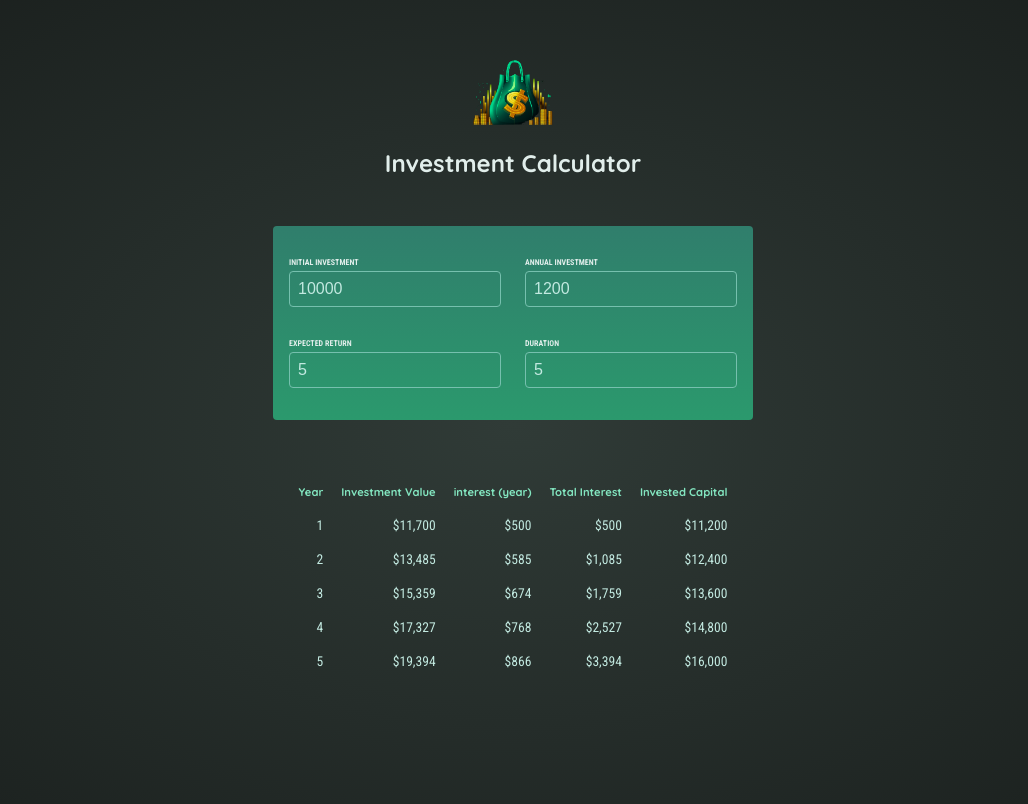
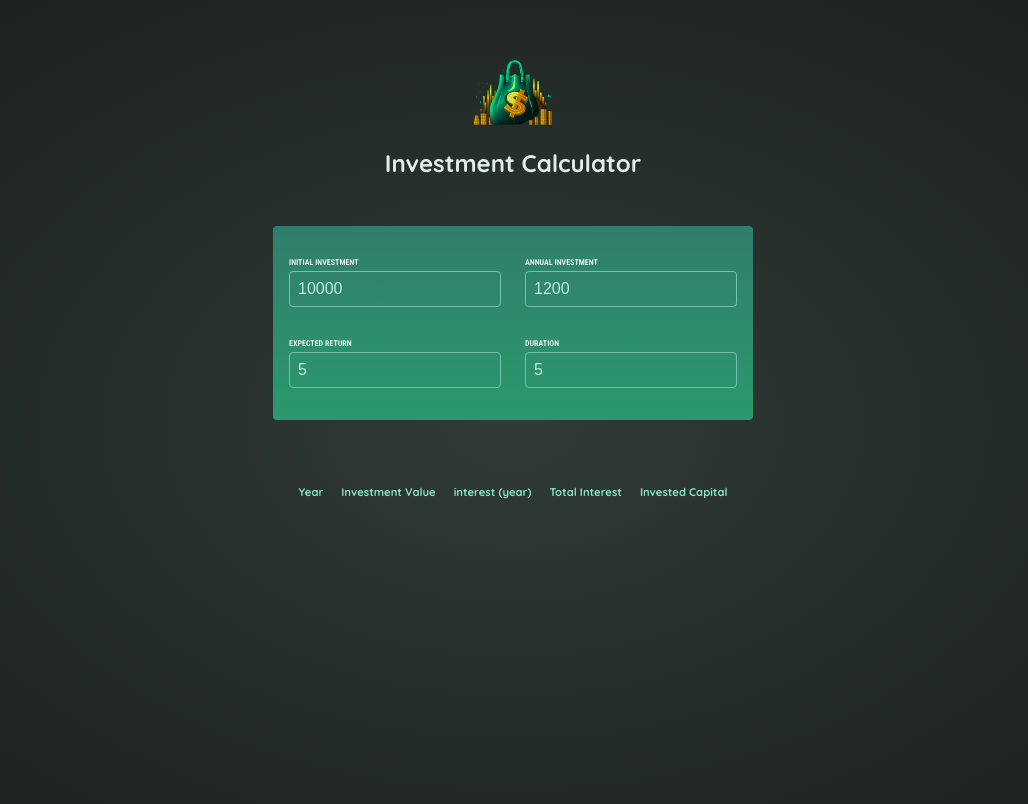
Before and after one commit to Mr-Luka/investment-app-practice, a React (Vite) app: page / in a window 1280 px wide. Shown: the top 804 px of the page, without its empty margins (127-1155 px from the left). Built offline with nearby package versions, Linux system fonts and the light colour scheme.

Commit message:
cleared results jsx

```diff
--- a/src/components/Results.jsx
+++ b/src/components/Results.jsx
@@ -1,11 +1,7 @@
 import {calculateInvestmentResults, formatter} from '../util/investment.js';
 
-export default function Results ({input}) {
-    const resultsData = calculateInvestmentResults(input);
-    const initialInvestment =
-        resultsData[0].valueEndOfYear -
-        resultsData[0].interest -
-        resultsData[0].annualInvestment;
+export default function Results () {
+
 
     return (
         <table id="result">
@@ -19,24 +15,6 @@ export default function Results ({input}) {
                 </tr>
             </thead>
             <tbody>
-                {resultsData.map(yearData => {
-                    const totalInterest =
-                        yearData.valueEndOfYear -
-                        yearData.annualInvestment *
-                        yearData.year -
-                        initialInvestment;
-
-                    const totalAmountInvested = yearData.valueEndOfYear - totalInterest;
-                    return (
-                        <tr key={yearData.year}>
-                            <td>{yearData.year}</td>
-                            <td>{formatter.format(yearData.valueEndOfYear)}</td>
-                            <td>{formatter.format(yearData.interest)}</td>
-                            <td>{formatter.format(totalInterest)}</td>
-                            <td>{formatter.format(totalAmountInvested)}</td>
-                        </tr>
-                    )
-                })}
 
             </tbody>
         </table>
```
